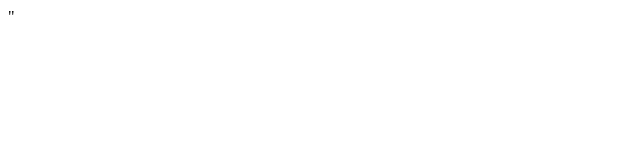
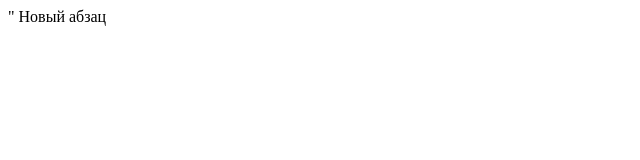
Before and after one commit to Artur23041989/My-syte, a plain HTML site: page index.html in a window 1280 px wide. Shown: the whole page, without its empty margins (0-640 px from the left). Drawn offline with Linux system fonts and the light colour scheme.

Commit message:
Update index.html

```diff
--- a/index.html
+++ b/index.html
@@ -4,3 +4,4 @@
     <head>
         <title>Главная страница</title>
     </head>
+Новый абзац
```
